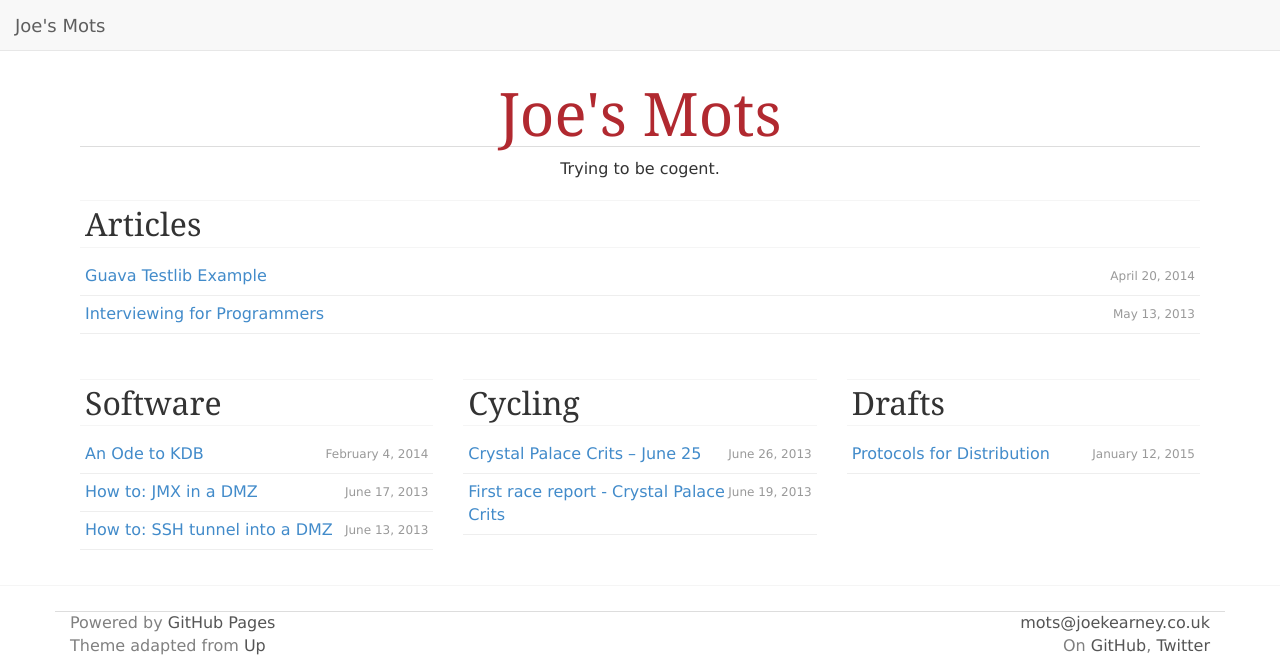
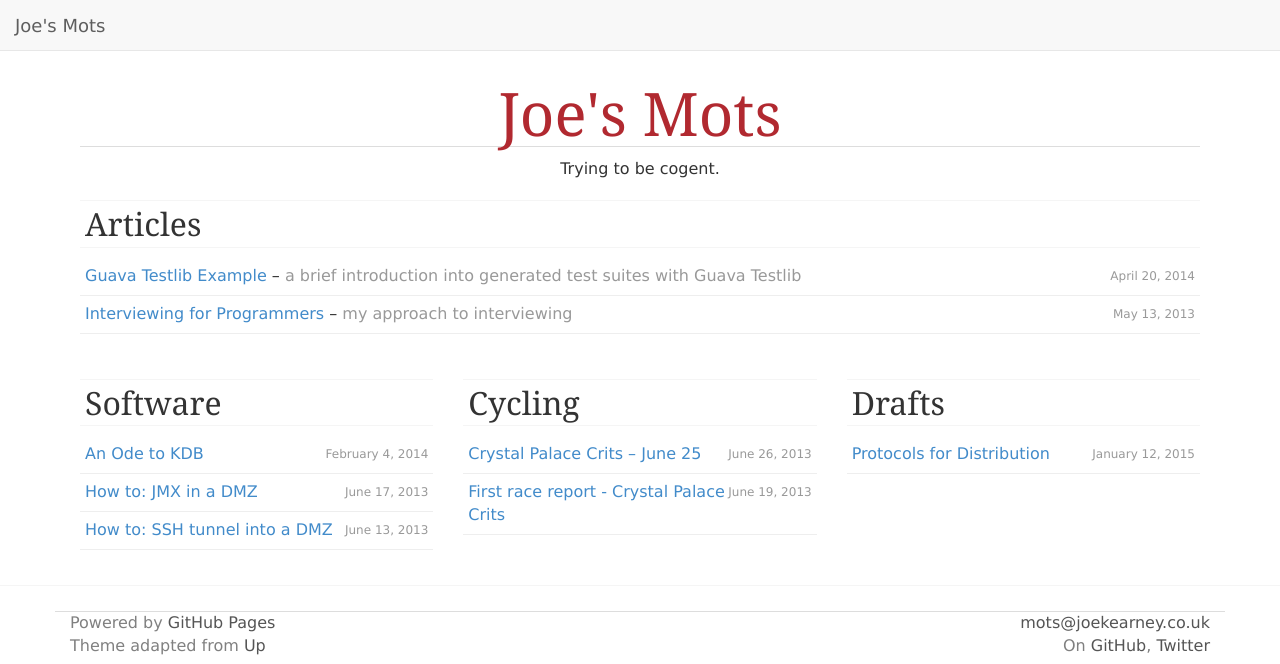
Before and after one commit to joekearney/joekearney.github.io, a Jekyll site: the page built from index.html, in a window 1280 px wide, cut to the strip 0-664 px from the top of the page. Built offline with Jekyll 4.4.1, drawn with Linux system fonts in a browser that asks for light colours; nearby versions of some CDN libraries; some web fonts are replaced; Markdown is read by kramdown in place of the engine named in the settings.

Commit message:
tweaks to css and index page

```diff
--- a/_posts/2013-05-13-interviewing-for-programmers.md
+++ b/_posts/2013-05-13-interviewing-for-programmers.md
@@ -1,6 +1,7 @@
 ---
 layout: post
 title: Interviewing for Programmers
+description: my approach to interviewing
 categories:
 - work
 tags:
--- a/_posts/2014-04-20-guava-testlib-example.md
+++ b/_posts/2014-04-20-guava-testlib-example.md
@@ -1,6 +1,7 @@
 ---
 layout: post
 title: Guava Testlib Example
+description: a brief introduction into generated test suites with Guava Testlib
 categories:
 - work
 tags:
--- a/css/up.css
+++ b/css/up.css
@@ -441,7 +441,8 @@ article.error h1,.content.error h1{color:#f5f5f5;font-size:10em;font-weight:bold
 article div.pull,.content div.pull{padding-top:20px}
 ul.listing{margin:0 0 25px 0;padding:0}
 ul.listing li{list-style-type:none;padding:7px 5px;border-bottom:1px solid #EEE}
-ul.listing li span{padding-top:3px;float:right;font-size:12px;color:#999}
+ul.listing li span.post-date{padding-top:3px;float:right;font-size:12px;color:#999}
+ul.listing li span.post-description{color:#999}
 .navbar-blog,.navbar-blog a.brand{font-weight:100}
 #footer{border-top:1px solid #f5f5f5}
 #footer section.meta{color:#EEE;text-align:center}
--- a/index.html
+++ b/index.html
@@ -17,7 +17,8 @@ title: "Posts"
           {% unless post.tags contains 'draft' %}
             {% if post.categories contains 'work' and post.tags contains 'interesting' %}
               <li>
-                <span>{{ post.date | date: "%B %e, %Y" }}</span> <a href="{{ post.url }}">{{ post.title }}</a>
+                <span class="post-date">{{ post.date | date: "%B %e, %Y" }}</span> <a href="{{ post.url }}">{{ post.title }}</a>
+                {% unless post.description == blank %} &ndash; <span class="post-description">{{ post.description }}</span> {% endunless %}
               </li>
             {% endif %}
           {% endunless %}
@@ -32,7 +33,7 @@ title: "Posts"
           {% for post in site.posts %}
             {% if post.categories contains 'work' %} {% unless post.tags contains 'interesting' or post.tags contains 'draft' %}
               <li>
-                <span>{{ post.date | date: "%B %e, %Y" }}</span> <a href="{{ post.url }}">{{ post.title }}</a>
+                <span class="post-date">{{ post.date | date: "%B %e, %Y" }}</span> <a href="{{ post.url }}">{{ post.title }}</a>
               </li>
             {% endunless %} {% endif %}
           {% endfor %}
@@ -44,7 +45,7 @@ title: "Posts"
           {% for post in site.posts %}
             {% if post.categories contains 'cycling' %} {% unless post.tags contains 'draft' %}
               <li>
-                <span>{{ post.date | date: "%B %e, %Y" }}</span> <a href="{{ post.url }}">{{ post.title }}</a>
+                <span class="post-date">{{ post.date | date: "%B %e, %Y" }}</span> <a href="{{ post.url }}">{{ post.title }}</a>
               </li>
             {% endunless %} {% endif %}
           {% endfor %}
@@ -56,7 +57,7 @@ title: "Posts"
           {% for post in site.posts %}
             {% if post.tags contains 'draft' %}
               <li>
-                <span>{{ post.date | date: "%B %e, %Y" }}</span> <a href="{{ post.url }}">{{ post.title }}</a>
+                <span class="post-date">{{ post.date | date: "%B %e, %Y" }}</span> <a href="{{ post.url }}">{{ post.title }}</a>
               </li>
             {% endif %}
           {% endfor %}
```
